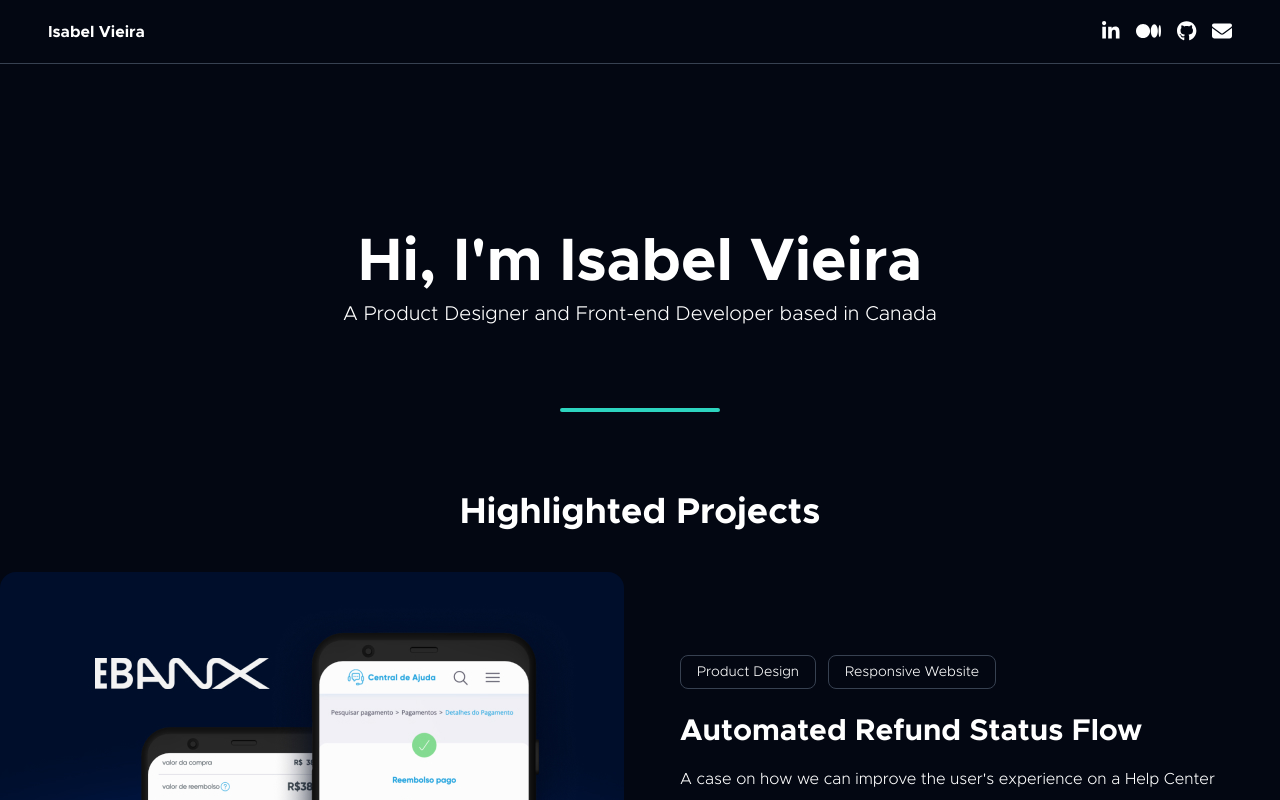
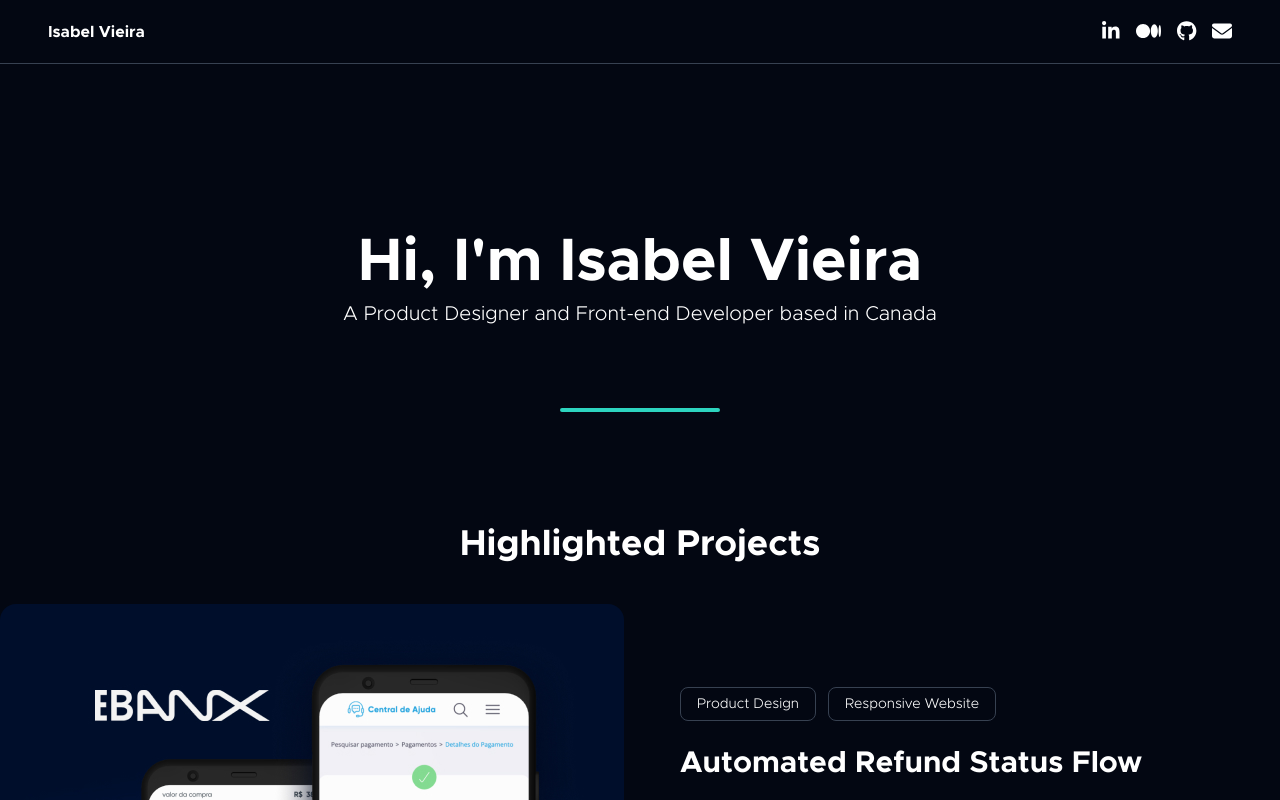
Before and after one commit to belvieir4/personal-website, a React (Vite) app: page / in a window 1280 px wide. Shown: the top 800 px of the page. Built offline with nearby package versions, Linux system fonts and the light colour scheme.

Commit message:
chore: changed margin bottom of hero

```diff
--- a/src/components/Hero.tsx
+++ b/src/components/Hero.tsx
@@ -8,7 +8,7 @@ export type HeroProps = {
 
 const Hero = ({ title, subtitle, tags }: HeroProps) => {
   return (
-    <div className="flex w-full flex-col items-center px-6 pb-14 pt-20 lg:px-20 lg:pb-20 lg:pt-32">
+    <div className="flex w-full flex-col items-center px-6 pb-16 pt-20 lg:px-20 lg:pb-28 lg:pt-32">
       <div className="mb-10 flex gap-3">
         {tags?.map((tag, index) => <Tag key={index}>{tag}</Tag>)}
       </div>
```
